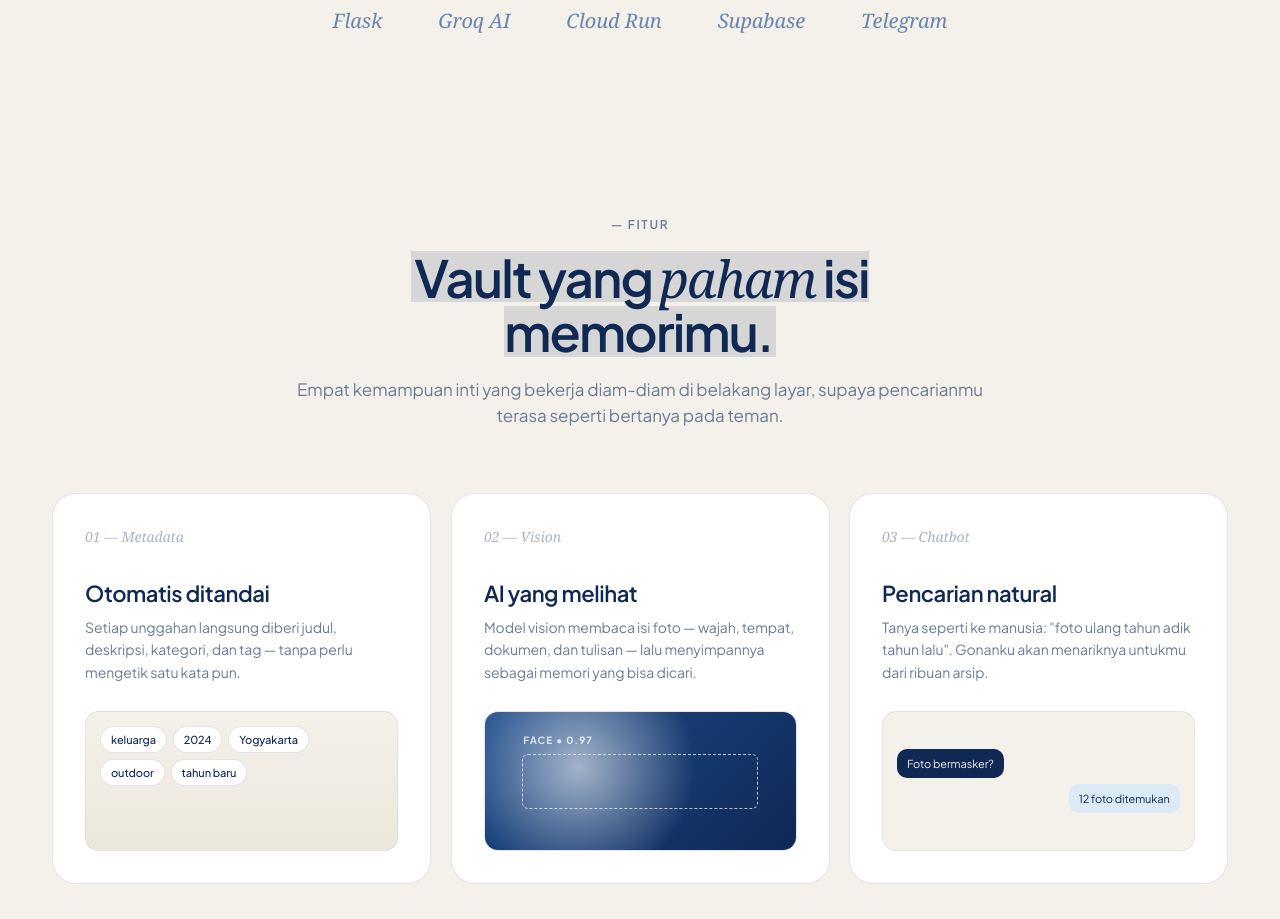
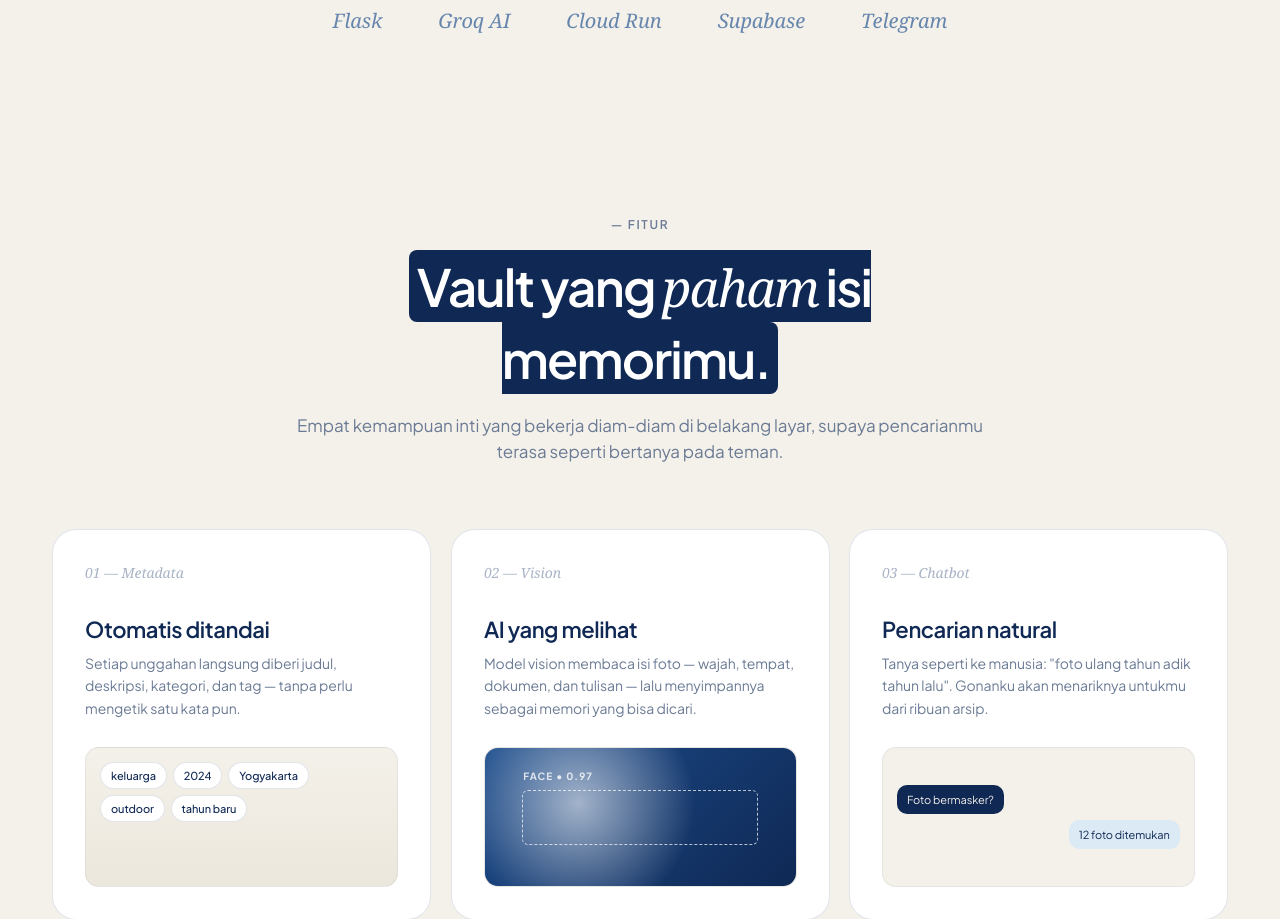
Before and after one commit to Sulthonikamalm/cloudtubes-gonanku, a Flask app: page / in a window 1280 px wide. Shown: the part 1489-2408 px from the top of the page. Run offline with Flask 3, Linux system fonts and the light colour scheme; some web fonts are replaced.

Commit message:
UI/UX: Ubah stabilo ke blok navy solid dengan teks putih dinamis

```diff
--- a/app/static/css/landing.css
+++ b/app/static/css/landing.css
@@ -617,19 +617,22 @@ h1.hero-title {
 
 .stabilo {
   display: inline;
-  /* Warna stabilo navy #0F2854 dengan opacity lembut agar teks tetap terbaca */
-  background-image: linear-gradient(rgba(15, 40, 84, 0.13), rgba(15, 40, 84, 0.13));
+  /* Background navy pekat solid */
+  background-image: linear-gradient(#0F2854, #0F2854);
   background-repeat: no-repeat;
   background-position: left center;
-  background-size: 0% 80%;
-  /* Sapuan lebih lambat dan dramatis: 3.8s dengan delay 0.4s */
-  transition: background-size 3.8s cubic-bezier(0.16, 1, 0.3, 1);
-  padding: 0 3px;
-  border-radius: 3px;
+  background-size: 0% 105%;
+  /* Animasi bg menyapu (2.8s), diikuti transisi teks memudar jadi putih (1.2s) */
+  transition: background-size 2.8s cubic-bezier(0.16, 1, 0.3, 1), color 1.2s ease;
+  padding: 4px 8px;
+  border-radius: 8px;
+  color: var(--ink); /* Warna awal teks sebelum disapu */
+  line-height: 1.4;
 }
 .reveal.in .stabilo {
-  background-size: 100% 80%;
-  transition-delay: 0.4s;
+  background-size: 100% 105%;
+  color: #FFFFFF; /* Berubah jadi putih pekat */
+  transition-delay: 0.2s, 0.7s; /* Sapuan mulai di 0.2s, teks mulai putih di 0.7s (saat bg sedang lewat) */
 }
 
 /* ---------- Responsive ---------- */
```
